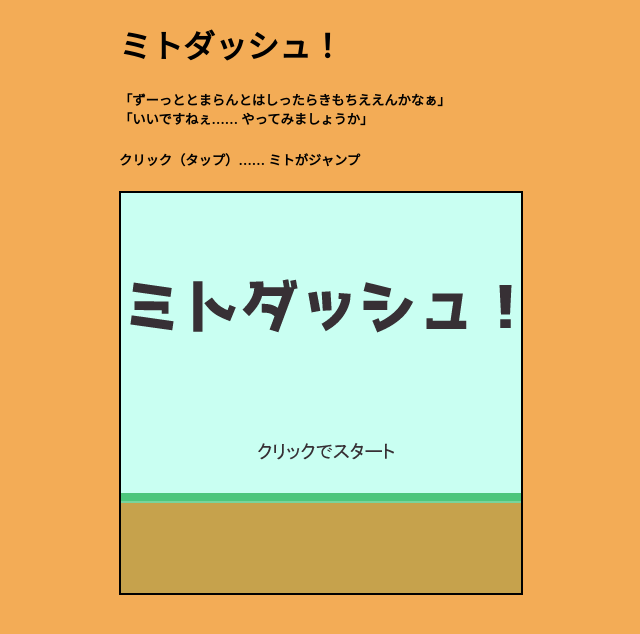
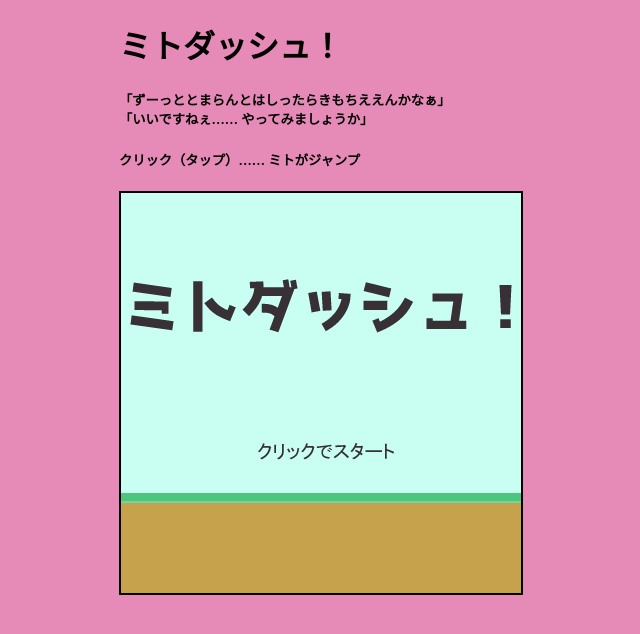
Before and after one commit to concourse008/mitodash, a plain HTML site: page index.html in a window 1280 px wide. Shown: the whole page, without its empty margins (231-871 px from the left). Drawn offline with Linux system fonts and the light colour scheme.

Commit message:
Add files via upload

```diff
--- a/main.css
+++ b/main.css
@@ -1,5 +1,5 @@
 body {
-  background-color:#f3ac56;
+  background-color: #e68ab8;
   text-align:  left;
   width: 580px;
   margin-right: auto;
```
